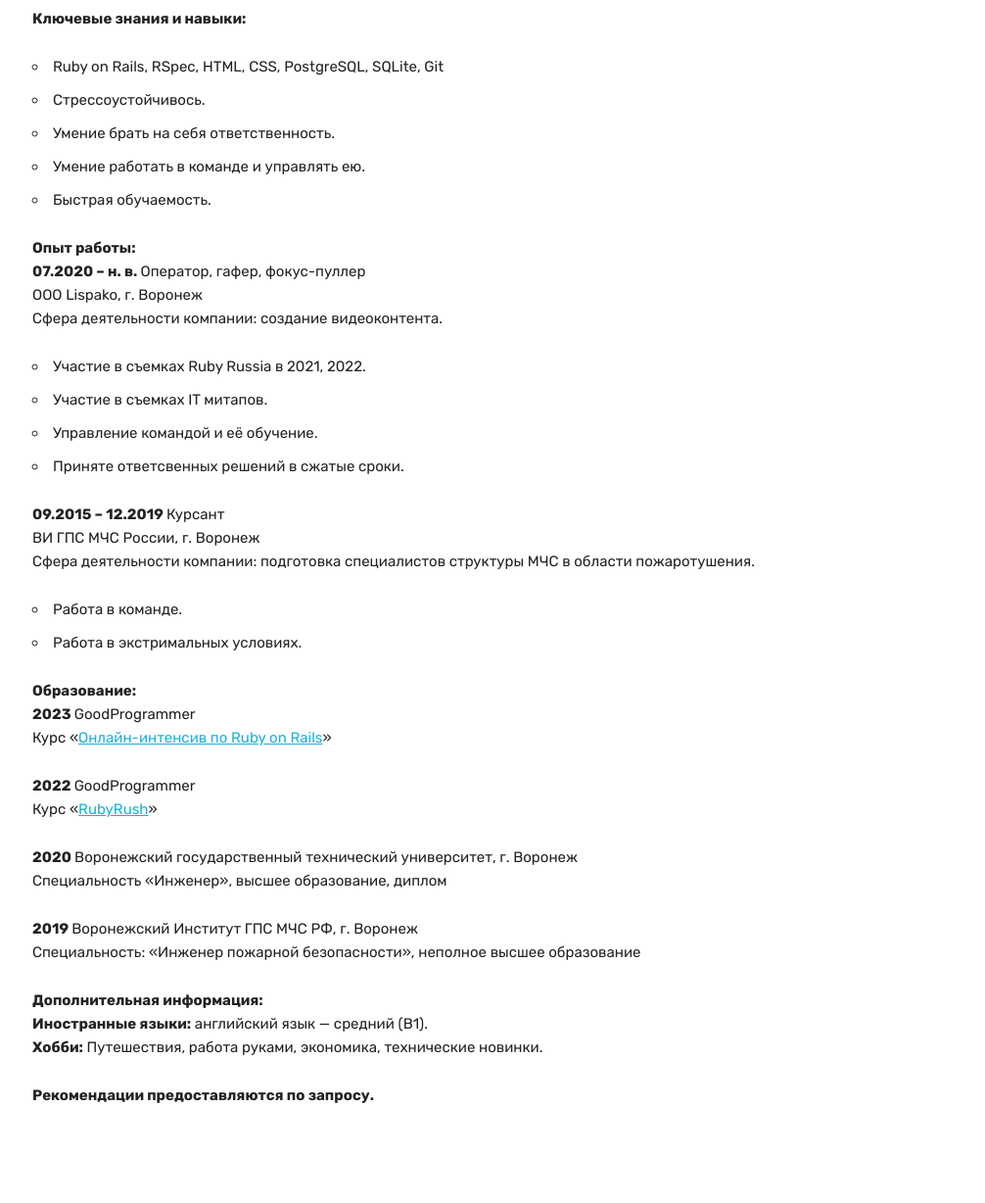
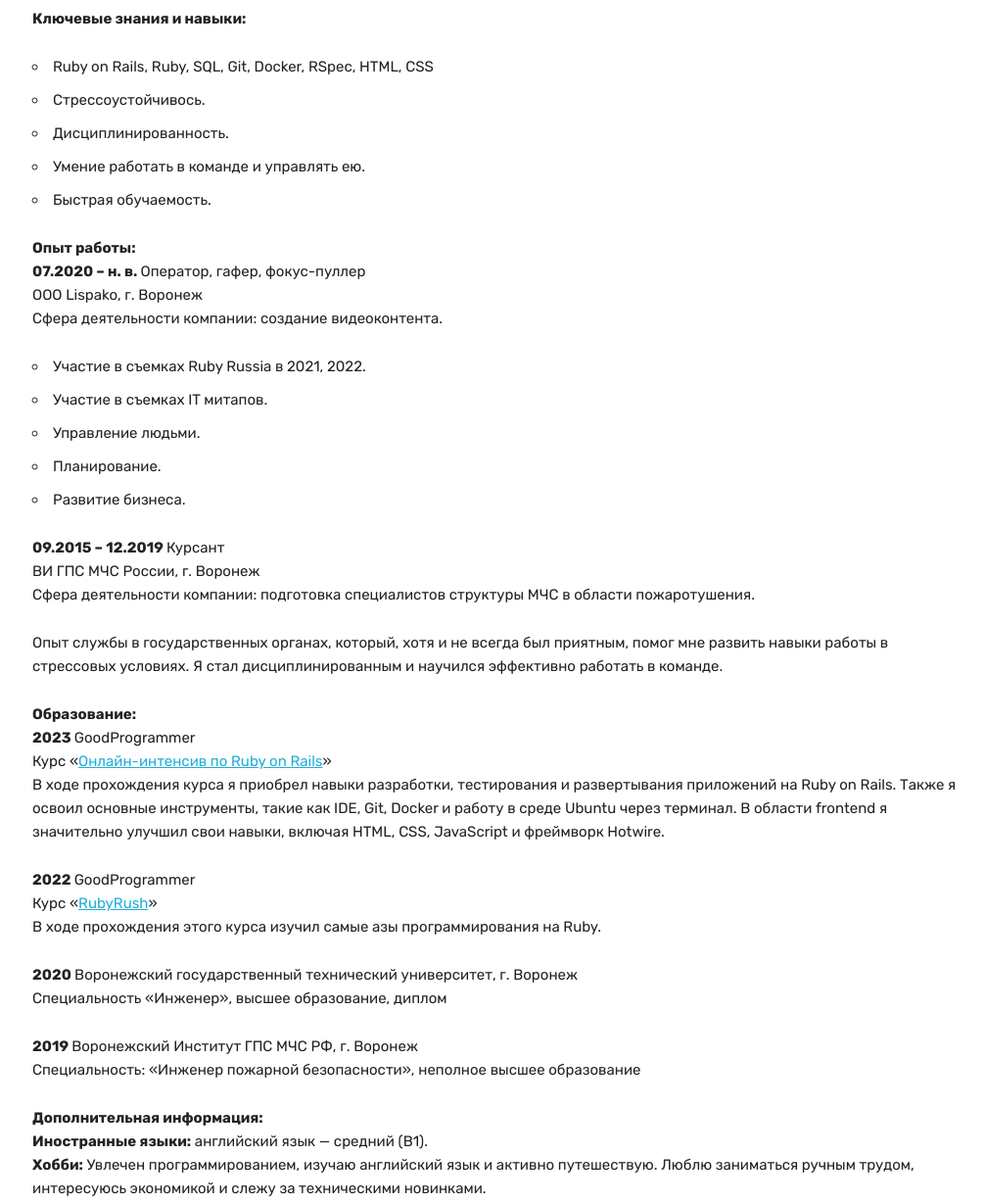
Before and after one commit to Bambukin/cv, a plain HTML site: page index.html in a window 1280 px wide. Shown: the part 720-1948 px from the top of the page at 98% size, without its empty margins (127-1133 px from the left). Before the commit the page ends 1875 px from the top, so only its background shows below. Drawn offline with Linux system fonts and the light colour scheme.

Commit message:
refactor

```diff
--- a/index.html
+++ b/index.html
@@ -47,7 +47,7 @@
             <a href="tel:+79066761400">+7(906)676-14-00</a>
           </p>
           <p>
-            <a href="mailto:v.sorellya@gmail.com">V.sorellya@gmail.com</a>
+            <a href="mailto:vadim@sorellia.pro">Vadim@sorellia.pro</a>
           </p>
           <p>
             <a href="https://github.com/Bambukin">GitHub</a>
@@ -62,9 +62,9 @@
           <span class="bold">Ключевые знания и навыки:</span>
         </p>
         <ul>
-          <li>Ruby on Rails, RSpec, HTML, CSS, PostgreSQL, SQLite, Git</li>
+          <li>Ruby on Rails, Ruby, SQL, Git, Docker, RSpec, HTML, CSS</li>
           <li>Стрессоустойчивось.</li>
-          <li>Умение брать на себя ответственность.</li>
+          <li>Дисциплинированность.</li>
           <li>Умение работать в команде и управлять ею.</li>
           <li>Быстрая обучаемость.</li>
         </ul>
@@ -86,8 +86,9 @@
         <ul>
           <li>Участие в съемках Ruby Russia в 2021, 2022.</li>
           <li>Участие в съемках IT митапов.</li>
-          <li>Управление командой и её обучение.</li>
-          <li>Приняте ответсвенных решений в сжатые сроки.</li>
+          <li>Управление людьми.</li>
+          <li>Планирование.</li>
+          <li>Развитие бизнеса.</li>
         </ul>
         <p>
           <span class="bold">09.2015 </span>
@@ -101,8 +102,11 @@
           Сфера деятельности компании: подготовка специалистов структуры МЧС в области пожаротушения.
         </p>
         <ul>
-          <li>Работа в команде.</li>
-          <li>Работа в экстримальных условиях.</li>
+          <p>
+            Опыт службы в государственных органах, который, хотя и не всегда был приятным, помог мне
+            развить навыки работы в стрессовых условиях. Я стал дисциплинированным и научился
+            эффективно работать в команде.
+          </p>
         </ul>
         <p>
           <span class="bold">Образование:</span>
@@ -116,6 +120,12 @@
 
             Курс «<a href="https://goodprogrammer.ru/rails">Онлайн-интенсив по Ruby on Rails</a>»
           </p>
+          <p>
+            В ходе прохождения курса я приобрел навыки разработки, тестирования и развертывания приложений на
+            Ruby on Rails. Также я освоил основные инструменты, такие как IDE, Git, Docker и работу в среде
+            Ubuntu через терминал. В области frontend я значительно улучшил свои навыки,
+            включая HTML, CSS, JavaScript и фреймворк Hotwire.
+          </p>
         </div>
         <div class="block">
           <p>
@@ -125,6 +135,9 @@
           <p>
 
             Курс «<a href="https://rubyrush.ru">RubyRush</a>»
+          </p>
+          <p>
+            В ходе прохождения этого курса изучил самые азы программирования на Ruby.
           </p>
         </div>
         <div class="block">
@@ -157,7 +170,8 @@
           </p>
           <p>
             <span class="bold">Хобби:</span>
-            Путешествия, работа руками, экономика, технические новинки.
+            Увлечен программированием, изучаю английский язык и активно путешествую.
+            Люблю заниматься ручным трудом, интересуюсь экономикой и слежу за техническими новинками.
           </p>
         </div>
         <div class="block">
```
